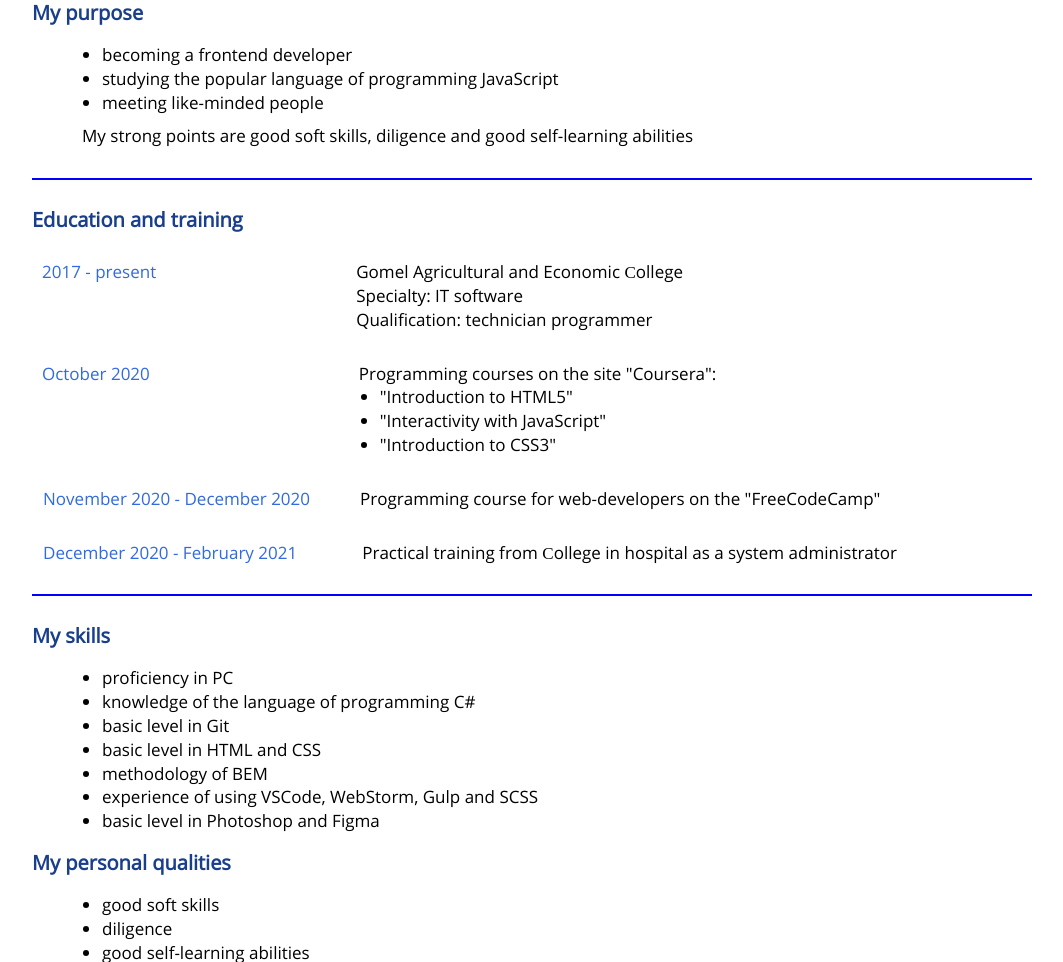
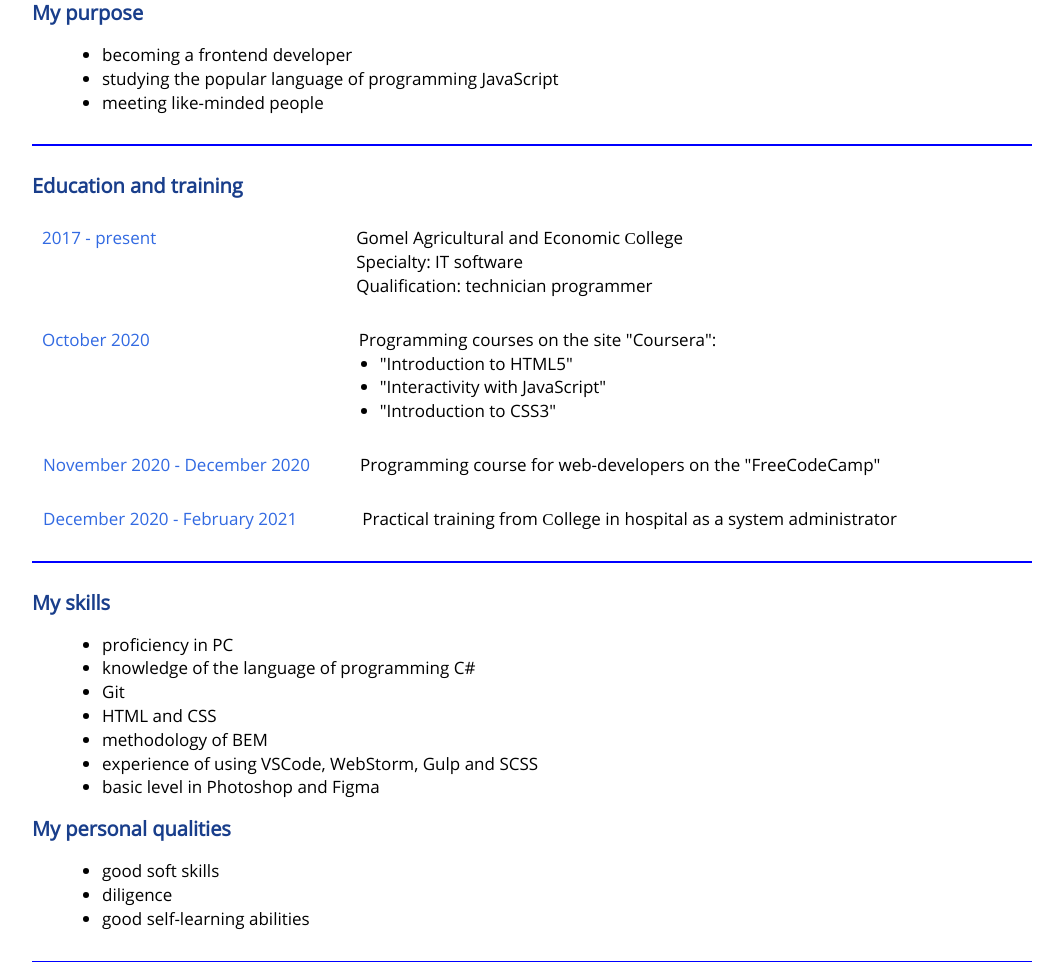
Before and after one commit to G0S1K/rsschool-cv, a plain HTML site: page index.html in a window 1280 px wide. Shown: the part 379-1341 px from the top of the page, without its empty margins (108-1171 px from the left). Drawn offline with Linux system fonts and the light colour scheme.

```diff
--- a/index.html
+++ b/index.html
@@ -39,7 +39,6 @@
                     <li class="purpose__item">studying the popular language of programming JavaScript</li>
                     <li class="purpose__item">meeting like-minded people</li>
                 </ul>
-                <p class="purpose__points">My strong points are good soft skills, diligence and good self-learning abilities</p>
             </div>
         </section>
 
@@ -95,8 +94,8 @@
             <ul class="skills__list">
                 <li>proficiency in PC</li>
                 <li>knowledge of the language of programming C#</li>
-                <li>basic level in Git</li>
-                <li>basic level in HTML and CSS</li>
+                <li>Git</li>
+                <li>HTML and CSS</li>
                 <li>methodology of BEM</li>
                 <li>experience of using VSCode, WebStorm, Gulp and SCSS</li>
                 <li>basic level in Photoshop and Figma</li>
```
